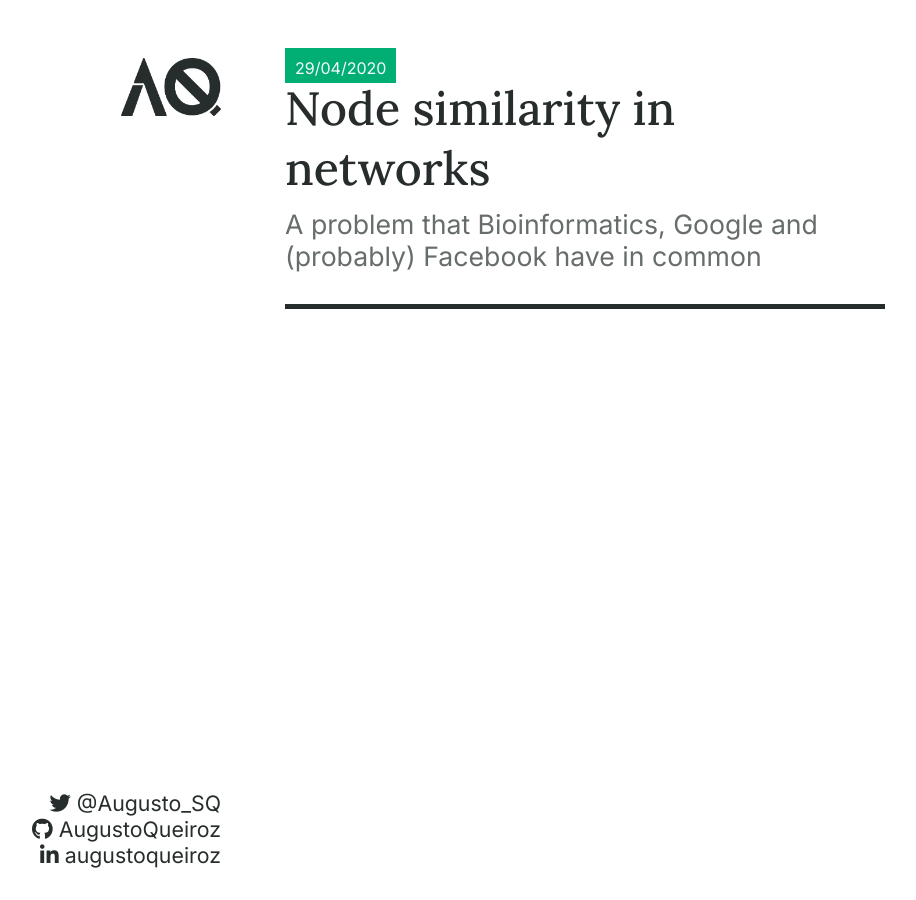
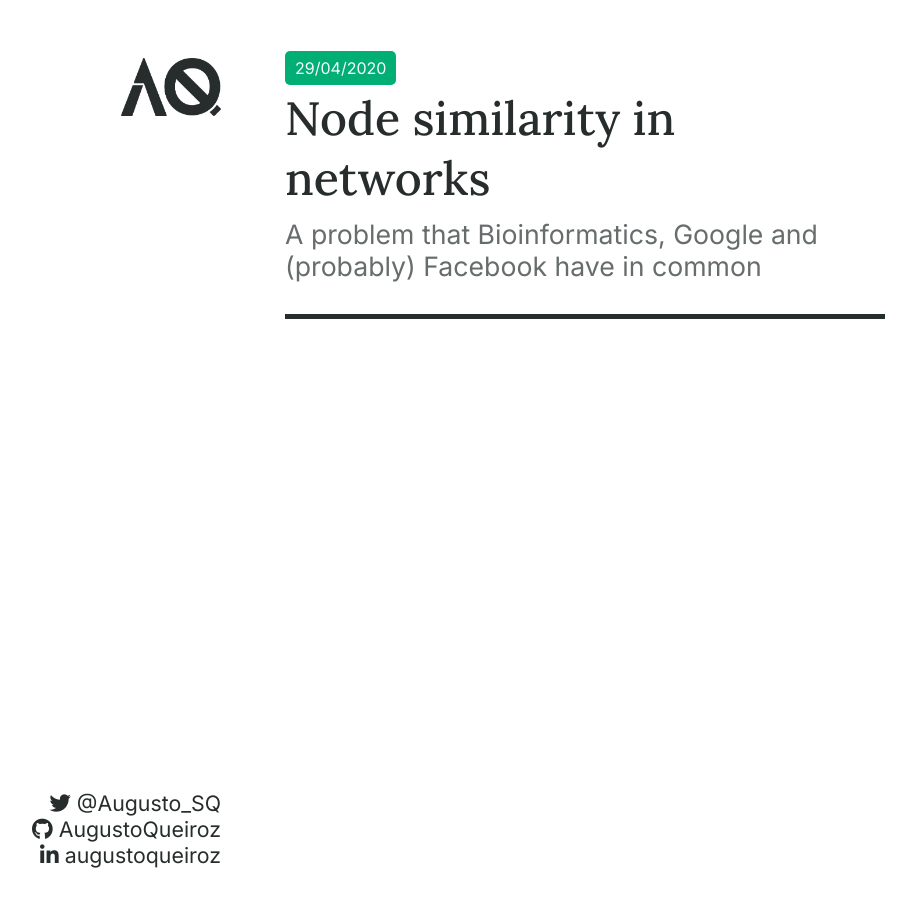
Before and after one commit to AugustoQueiroz/blog, a Jekyll site: the page built from index.markdown, in a window 1280 px wide. Shown: the whole page, without its empty margins (29-945 px from the left). Built offline with Jekyll 4.4.1, drawn with Linux system fonts in a browser that asks for light colours.

Commit message:
Changed the date border and padding + h1 margin-top

```diff
--- a/assets/css/style.css
+++ b/assets/css/style.css
@@ -35,6 +35,7 @@ h1.title {
 	font-weight: 500;
 	margin-bottom: 0;
 	margin: 0;
+	margin-top: 10px;
 }
 
 h2 {
@@ -138,8 +139,10 @@ div#content h2.title {
 
 div#content span.date {
 	background-color: var(--yellow);
-	padding: 5px 10px;
-	padding-top: 10px;
+	padding: 7px 10px;
+	/*padding-top: 10px;*/
+
+	border-radius: 5px;
 }
 
 div#content span.date.tech {
```
